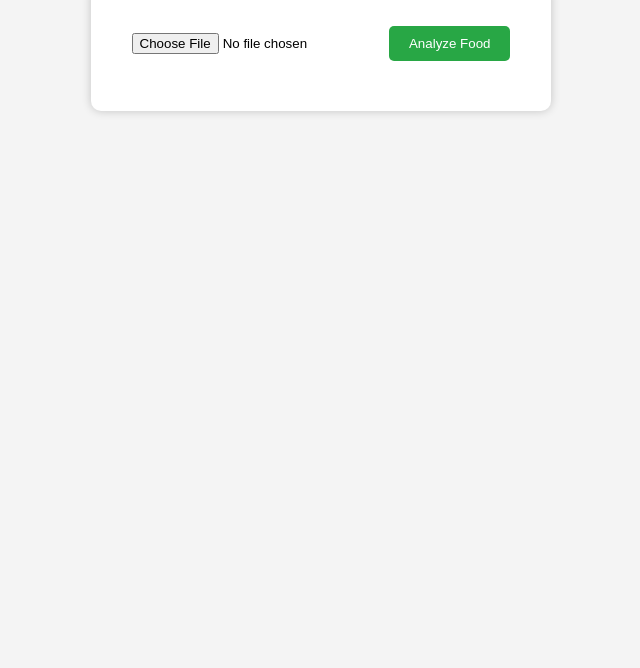
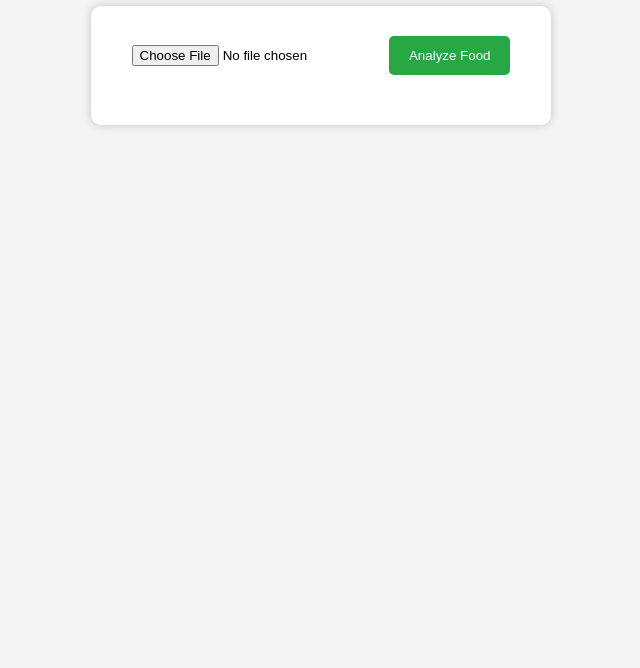
Before and after one commit to SujalPaul/ai-calorie-tracker, a plain HTML site: page index.html in a window 1280 px wide. Shown: the part 132-800 px from the top of the page, without its empty margins (319-959 px from the left). Drawn offline with Linux system fonts and the light colour scheme.

Commit message:
Update styles for body, container, button, and result

```diff
--- a/style.css
+++ b/style.css
@@ -1,30 +1,53 @@
 body{
+
 font-family: Arial;
+
 background:#f4f4f4;
+
 text-align:center;
-margin-top:60px;
+
+margin-top:80px;
+
 }
 
 .container{
+
 background:white;
+
 width:400px;
+
 margin:auto;
+
 padding:30px;
+
 border-radius:10px;
+
 box-shadow:0 0 10px rgba(0,0,0,0.2);
+
 }
 
 button{
-padding:10px 20px;
+
+padding:12px 20px;
+
 background:#28a745;
+
 color:white;
+
 border:none;
+
 border-radius:5px;
+
 cursor:pointer;
-margin-top:10px;
+
 }
 
 #result{
+
 margin-top:20px;
+
 font-size:18px;
+
+white-space:pre-line;
+
 }
```
